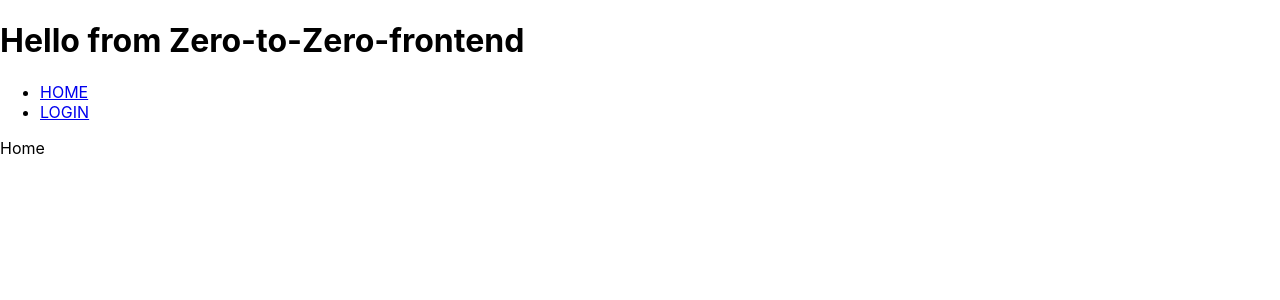
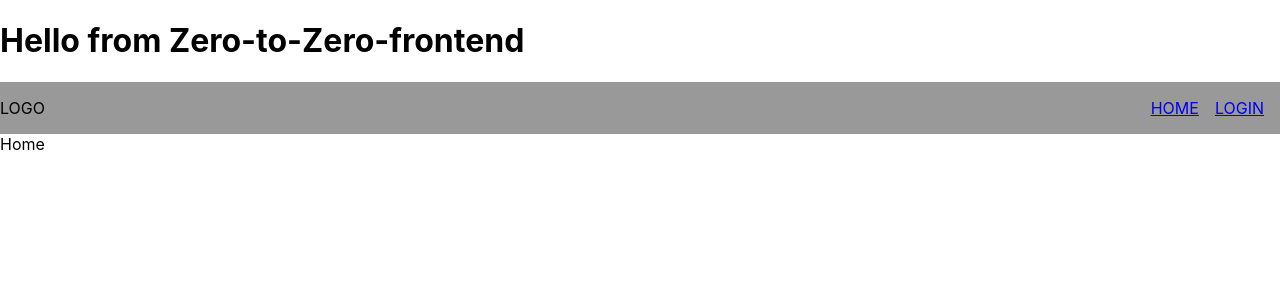
Before and after one commit to zicna/zero-to-zero-frontend, a React (Create React App) app: page /home in a window 1280 px wide. Shown: the top 300 px of the page. Built offline with nearby package versions, Linux system fonts and the light colour scheme.

Commit message:
move NavBar to separate folder add css file with basic style

```diff
--- a/src/App.js
+++ b/src/App.js
@@ -1,5 +1,5 @@
 import React from 'react'
-import NavBar from './components/NavBar'
+import NavBar from './components/NavBar/NavBar'
 import MainRoutesContainer from './routes container/MainRoutesContainer'
 
 function App() {
--- a/src/components/NavBar.js
+++ b/src/components/NavBar/NavBar.js
@@ -1,14 +1,16 @@
 import React, {useContext} from 'react'
 import { NavLink } from 'react-router-dom'
-import AuthContext from '../store/auth-context'
+import AuthContext from '../../store/auth-context'
+import styles from './nav-bar.module.css'
 
 export default function NavBar() {
 
   const authCtx = useContext(AuthContext)
   const isLoggedIn = authCtx.isLoggedIn
   return (
-    <div>
-      <ul>
+    <div className={styles.container}>
+      <div>LOGO</div>
+      <ul className={styles.liContainer}>
         <li>
           <NavLink to="/home">HOME</NavLink>
         </li>
--- /dev/null
+++ b/src/components/NavBar/nav-bar.module.css
@@ -0,0 +1,19 @@
+.container{
+display: flex;
+justify-content: space-between;
+align-items: center;
+background-color: #999;
+}
+
+.liContainer{
+    display: flex;
+    list-style-type: none;
+}
+
+.liContainer li{
+    margin-left: 1rem;
+}
+
+.liContainer li:last-child{
+    margin-right: 1rem;
+}
```
